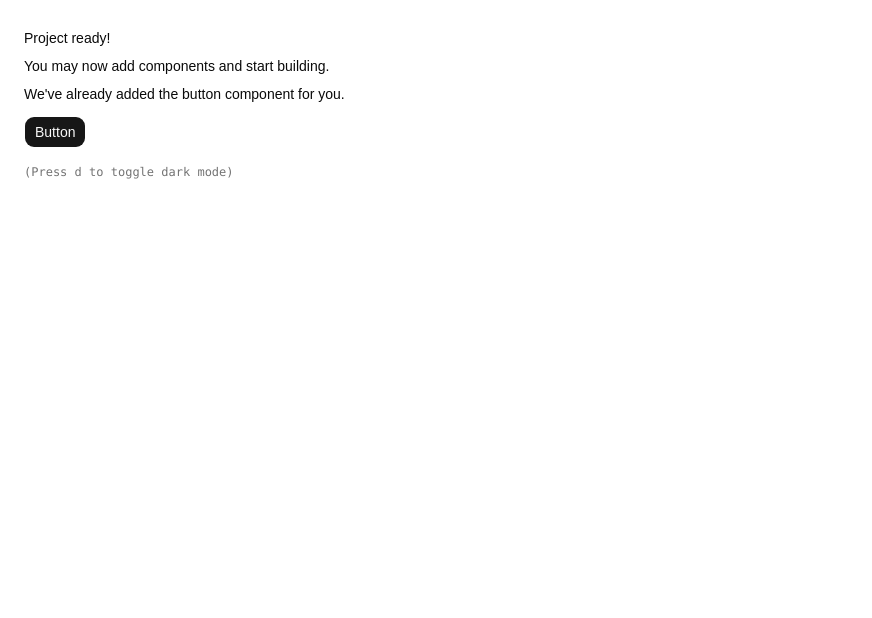
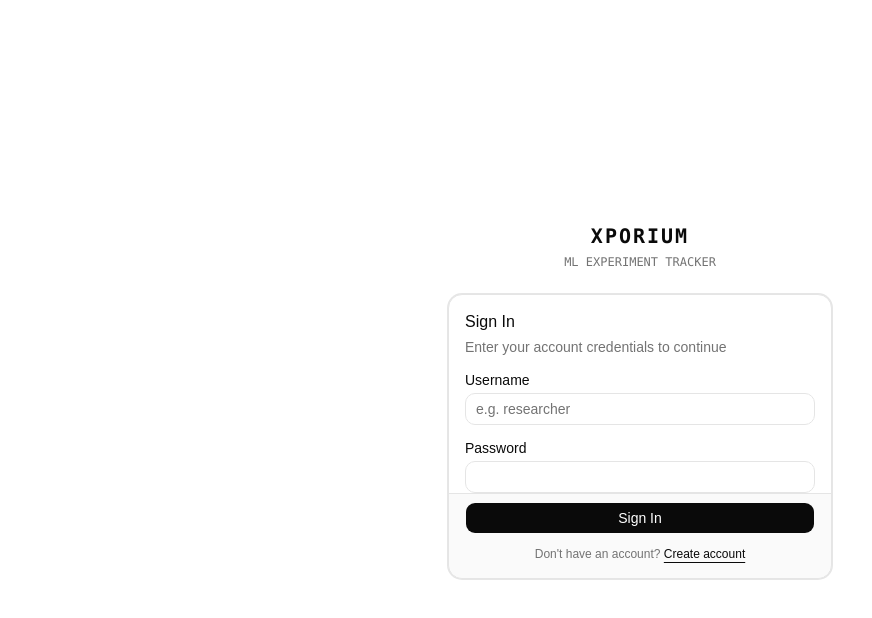
Before and after one commit to AadilKumshi/Xporium, a React (Vite) app in the folder frontend/: page /login in a window 1280 px wide. Shown: the top 618 px of the page, without its empty margins (0-872 px from the left). Built offline with nearby package versions, Linux system fonts and the light colour scheme.

Commit message:
feat: complete route assembly and verify production build

```diff
--- a/frontend/index.html
+++ b/frontend/index.html
@@ -1,10 +1,10 @@
 <!doctype html>
-<html lang="en">
+<html lang="en" class="dark">
   <head>
     <meta charset="UTF-8" />
     <link rel="icon" type="image/svg+xml" href="/vite.svg" />
     <meta name="viewport" content="width=device-width, initial-scale=1.0" />
-    <title>vite-app</title>
+    <title>Xporium — ML Experiment Tracker</title>
   </head>
   <body>
     <div id="root"></div>
--- a/frontend/src/App.tsx
+++ b/frontend/src/App.tsx
@@ -1,20 +1,75 @@
-import { Button } from "@/components/ui/button"
+import { BrowserRouter, Routes, Route, Navigate } from "react-router-dom"
+import { QueryClient, QueryClientProvider } from "@tanstack/react-query"
+import { AuthProvider } from "@/hooks/use-auth"
+import { ProtectedRoute, AdminRoute } from "@/components/layout/protected-route"
+import { AppLayout } from "@/components/layout/app-layout"
+import { AdminLayout } from "@/components/layout/admin-layout"
+
+import { LoginPage } from "@/pages/login-page"
+import { RegisterPage } from "@/pages/register-page"
+import { ExperimentsPage } from "@/pages/experiments-page"
+import { ExperimentDetailPage } from "@/pages/experiment-detail-page"
+import { RunDetailPage } from "@/pages/run-detail-page"
+import { AdminOverviewPage } from "@/pages/admin/admin-overview-page"
+import { AdminUsersPage } from "@/pages/admin/admin-users-page"
+import { AdminExperimentsPage } from "@/pages/admin/admin-experiments-page"
+import { AdminRunsPage } from "@/pages/admin/admin-runs-page"
+import { NotFoundPage } from "@/pages/not-found-page"
+
+const queryClient = new QueryClient({
+  defaultOptions: {
+    queries: {
+      retry: 1,
+      refetchOnWindowFocus: false,
+    },
+  },
+})
 
 export function App() {
   return (
-    <div className="flex min-h-svh p-6">
-      <div className="flex max-w-md min-w-0 flex-col gap-4 text-sm leading-loose">
-        <div>
-          <h1 className="font-medium">Project ready!</h1>
-          <p>You may now add components and start building.</p>
-          <p>We&apos;ve already added the button component for you.</p>
-          <Button className="mt-2">Button</Button>
-        </div>
-        <div className="font-mono text-xs text-muted-foreground">
-          (Press <kbd>d</kbd> to toggle dark mode)
-        </div>
-      </div>
-    </div>
+    <QueryClientProvider client={queryClient}>
+      <AuthProvider>
+        <BrowserRouter>
+          <Routes>
+            {/* Public routes */}
+            <Route path="/login" element={<LoginPage />} />
+            <Route path="/register" element={<RegisterPage />} />
+
+            {/* Authenticated workspace routes */}
+            <Route element={<ProtectedRoute />}>
+              <Route element={<AppLayout />}>
+                <Route path="/" element={<Navigate to="/experiments" replace />} />
+                <Route path="/experiments" element={<ExperimentsPage />} />
+                <Route
+                  path="/experiments/:id"
+                  element={<ExperimentDetailPage />}
+                />
+                <Route
+                  path="/experiments/:id/runs/:runId"
+                  element={<RunDetailPage />}
+                />
+
+                {/* Admin sub-routes */}
+                <Route element={<AdminRoute />}>
+                  <Route element={<AdminLayout />}>
+                    <Route path="/admin" element={<AdminOverviewPage />} />
+                    <Route path="/admin/users" element={<AdminUsersPage />} />
+                    <Route
+                      path="/admin/experiments"
+                      element={<AdminExperimentsPage />}
+                    />
+                    <Route path="/admin/runs" element={<AdminRunsPage />} />
+                  </Route>
+                </Route>
+              </Route>
+            </Route>
+
+            {/* 404 Fallback */}
+            <Route path="*" element={<NotFoundPage />} />
+          </Routes>
+        </BrowserRouter>
+      </AuthProvider>
+    </QueryClientProvider>
   )
 }
 
--- a/frontend/src/components/ui/scroll-area.tsx
+++ b/frontend/src/components/ui/scroll-area.tsx
@@ -1,4 +1,3 @@
-import * as React from "react"
 import { ScrollArea as ScrollAreaPrimitive } from "@base-ui/react/scroll-area"
 import { cn } from "cn"
 
--- a/frontend/src/features/artifacts/attach-artifact-dialog.tsx
+++ b/frontend/src/features/artifacts/attach-artifact-dialog.tsx
@@ -12,7 +12,6 @@ import { Button } from "@/components/ui/button"
 import { Label } from "@/components/ui/label"
 import { Textarea } from "@/components/ui/textarea"
 import { Spinner } from "@/components/ui/spinner"
-import { Upload } from "lucide-react"
 
 interface AttachArtifactDialogProps {
   open: boolean
--- a/frontend/src/features/experiments/experiment-card.tsx
+++ b/frontend/src/features/experiments/experiment-card.tsx
@@ -1,7 +1,7 @@
 import { useState } from "react"
 import { useNavigate } from "react-router-dom"
 import type { Experiment } from "@/types"
-import { Card, CardHeader, CardTitle, CardDescription, CardContent, CardFooter } from "@/components/ui/card"
+import { Card, CardHeader, CardTitle, CardContent, CardFooter } from "@/components/ui/card"
 import { Badge } from "@/components/ui/badge"
 import { Button } from "@/components/ui/button"
 import { ConfirmDialog } from "@/components/shared/confirm-dialog"
--- a/frontend/src/features/runs/run-card.tsx
+++ b/frontend/src/features/runs/run-card.tsx
@@ -6,7 +6,7 @@ import { Badge } from "@/components/ui/badge"
 import { Button } from "@/components/ui/button"
 import { ConfirmDialog } from "@/components/shared/confirm-dialog"
 import { EditRunDialog } from "./edit-run-dialog"
-import { PlayCircle, Clock, Cpu, Edit3, Trash2, ArrowUpRight } from "lucide-react"
+import { Clock, Cpu, Edit3, Trash2, ArrowUpRight } from "lucide-react"
 
 interface RunCardProps {
   run: Run
--- a/frontend/src/index.css
+++ b/frontend/src/index.css
@@ -109,8 +109,8 @@
     --chart-5: oklch(0.269 0 0);
     --sidebar: oklch(0.205 0 0);
     --sidebar-foreground: oklch(0.985 0 0);
-    --sidebar-primary: oklch(0.488 0.243 264.376);
-    --sidebar-primary-foreground: oklch(0.985 0 0);
+    --sidebar-primary: oklch(0.985 0 0);
+    --sidebar-primary-foreground: oklch(0.205 0 0);
     --sidebar-accent: oklch(0.269 0 0);
     --sidebar-accent-foreground: oklch(0.985 0 0);
     --sidebar-border: oklch(1 0 0 / 10%);
--- a/frontend/src/pages/experiment-detail-page.tsx
+++ b/frontend/src/pages/experiment-detail-page.tsx
@@ -1,5 +1,5 @@
 import { useState } from "react"
-import { useParams, useNavigate, Link } from "react-router-dom"
+import { useParams, useNavigate } from "react-router-dom"
 import { useQuery, useMutation, useQueryClient } from "@tanstack/react-query"
 import { experimentsApi } from "@/api/experiments"
 import { runsApi } from "@/api/runs"
--- /dev/null
+++ b/frontend/src/pages/not-found-page.tsx
@@ -0,0 +1,21 @@
+import { Link } from "react-router-dom"
+import { Button } from "@/components/ui/button"
+
+export function NotFoundPage() {
+  return (
+    <div className="flex min-h-screen flex-col items-center justify-center p-4 bg-background text-foreground text-center">
+      <h1 className="text-4xl font-mono font-bold">404</h1>
+      <p className="text-xs font-mono text-muted-foreground uppercase tracking-widest mt-1">
+        Page Not Found
+      </p>
+      <p className="text-sm text-muted-foreground mt-4 max-w-sm">
+        The requested URL was not found in the Xporium workspace.
+      </p>
+      <Link to="/experiments">
+        <Button variant="outline" className="mt-6 text-xs">
+          Return to Experiments
+        </Button>
+      </Link>
+    </div>
+  )
+}
```
